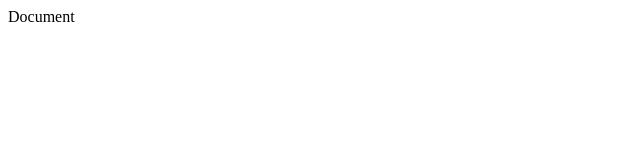
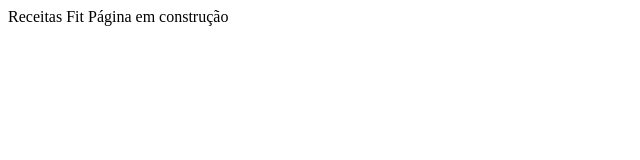
Before and after one commit to feliciopereba/panelinha-clone, a plain HTML site: page receitas-fit.html in a window 1280 px wide. Shown: the whole page, without its empty margins (0-640 px from the left). Drawn offline with Linux system fonts and the light colour scheme.

Commit message:
Alteraçoes no titulo

```diff
--- a/receitas-fit.html
+++ b/receitas-fit.html
@@ -2,10 +2,11 @@
 <html lang="en">
  <head>
     <meta charset="UTF-8">
-    <tittle>Document</tittle>
+    <tittle>Receitas Fit</tittle>
  </head>
 
  <body>
+   Página em construção
  </body>
 
 </html>
```
